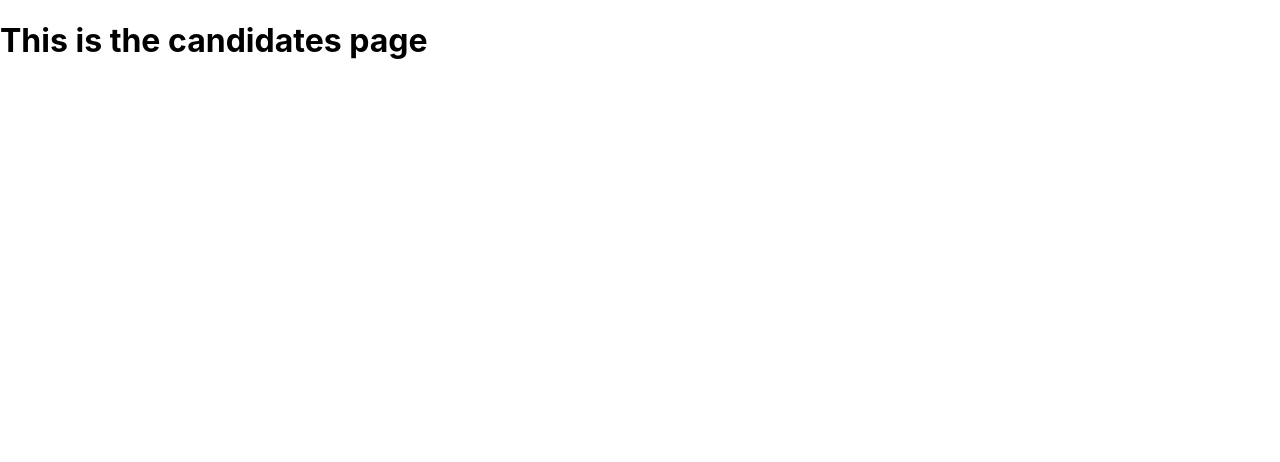
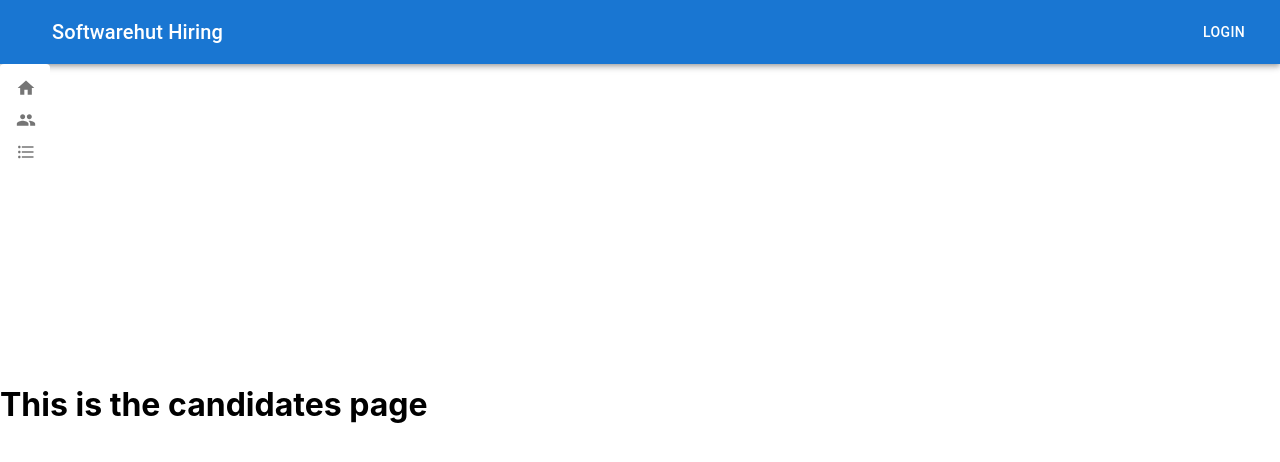
Before and after one commit to softwarehutpl/HeRo-frontend-2, a React (Create React App) app: page /candidates in a window 1280 px wide. Shown: the top 462 px of the page. Built offline with nearby package versions, Linux system fonts and the light colour scheme.

Commit message:
change routing

```diff
--- a/src/App.tsx
+++ b/src/App.tsx
@@ -10,8 +10,13 @@ function App() {
   return (
     <div className="App">
       <Routes>
-        <Route path="/" element={<Home />} />
-        <Route path="candidates" element={<Candidates />} />
+
+        <Route path="/" element={<Home />}>
+          <Route
+            path="candidates"
+            element={<Candidates />}
+          />
+        </Route>
         <Route path="profile" element={<Profile />} />
         <Route path="projects" element={<Projects />} />
       </Routes>
--- a/src/modules/home/Home.tsx
+++ b/src/modules/home/Home.tsx
@@ -1,12 +1,14 @@
 import React from "react";
 import Navbar from "../common/components/navbar/Navbar";
 import Sidebar from "../common/components/sidebar/Sidebar";
+import { Outlet } from "react-router-dom";
 
 function Home() {
   return (
     <div>
       <Navbar />
       <Sidebar />
+      <Outlet />
     </div>
   );
 }
```
